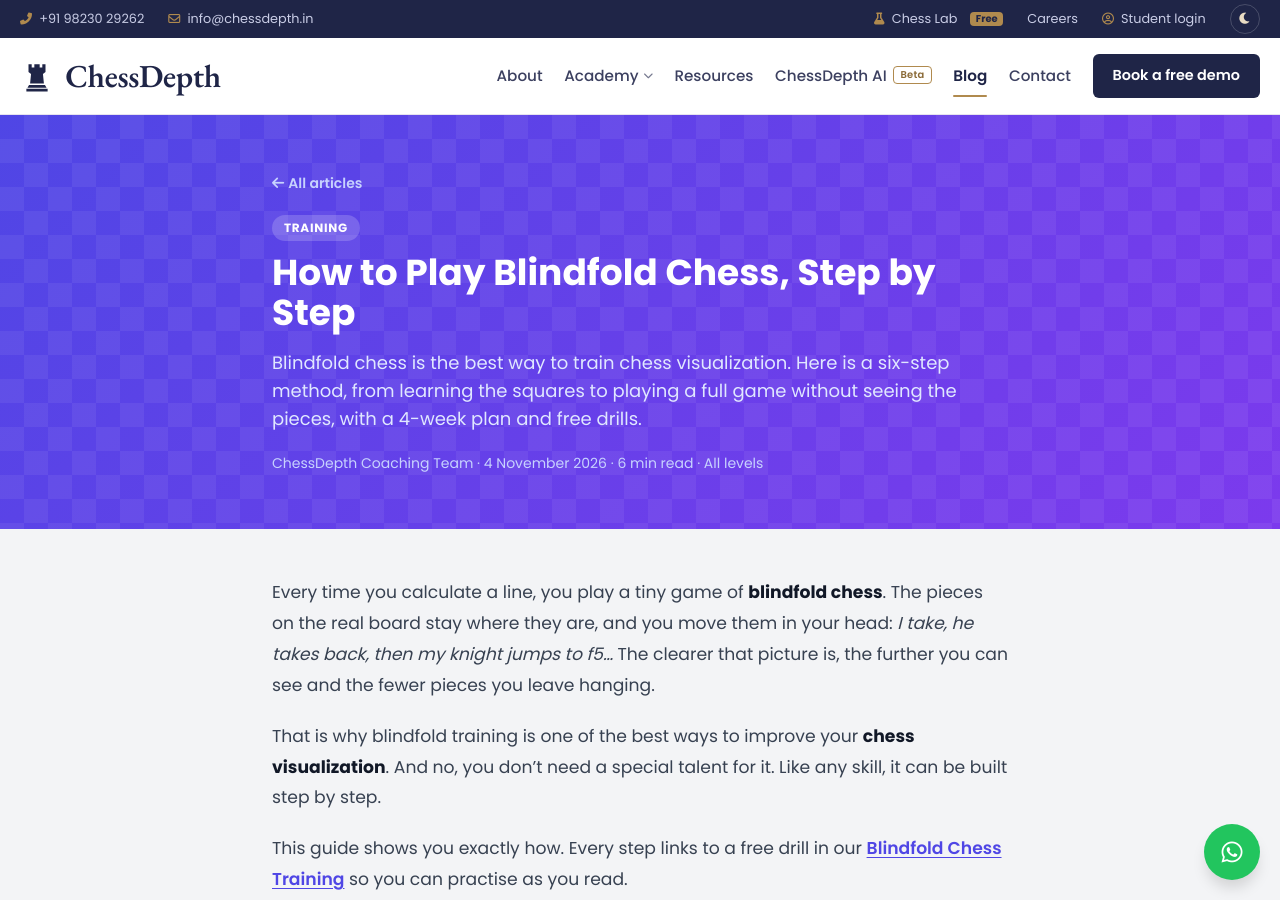
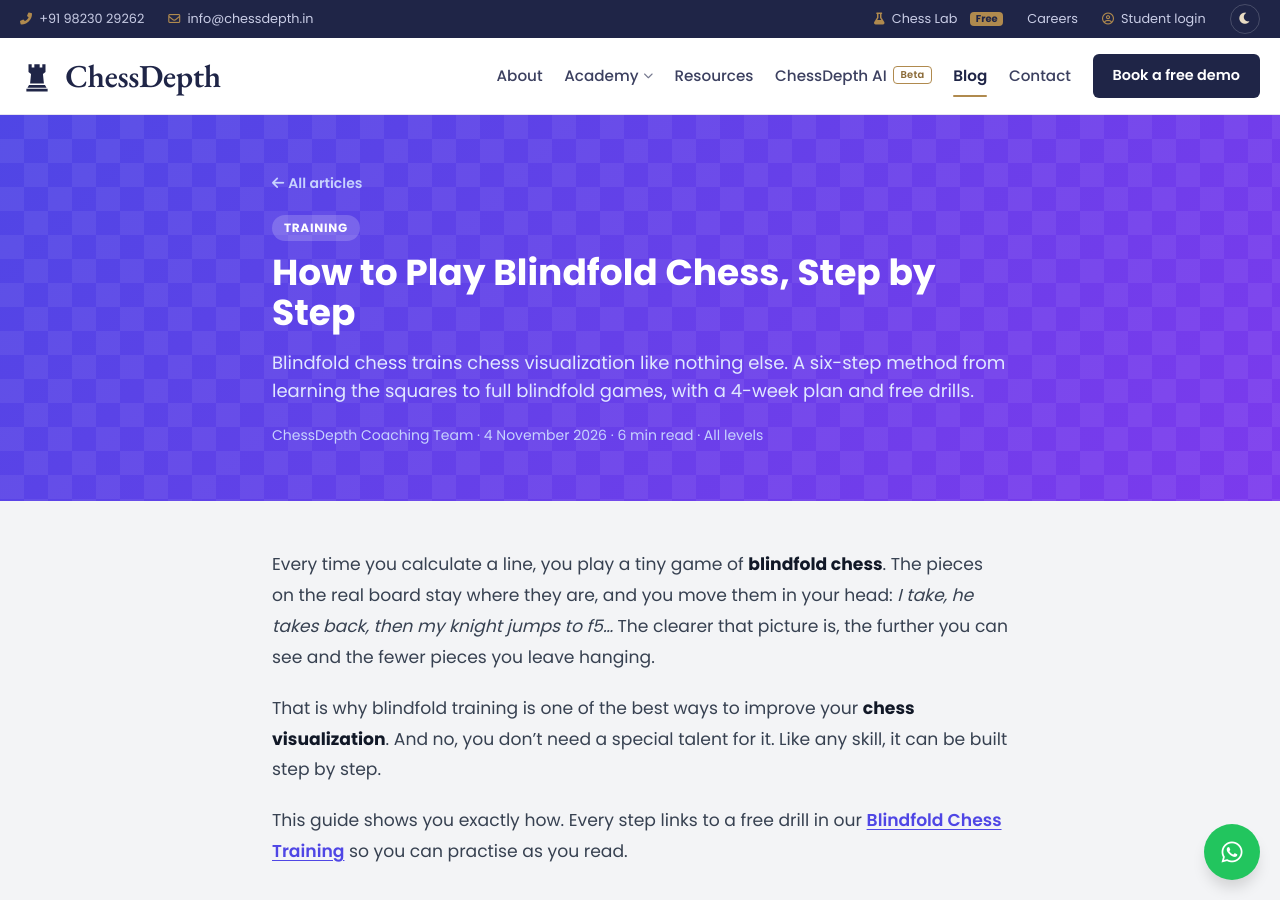
Before and after one commit to Sourabhjoshi1/Chess-Depth, a Jekyll site: the page built from _posts/2026-11-04-how-to-play-blindfold-chess.md, in a window 1280 px wide and 900 px high. Built offline with Jekyll 4.4.1, drawn with Linux system fonts in a browser that asks for light colours.

Commit message:
SEO: shorter titles and descriptions for the blindfold pages
Co-Authored-By: Claude Opus 5.5 <noreply@anthropic.com>
Claude-Session: https://claude.ai/code/session_017ZwxdNZGtw2tXrZdE2ZP9f

```diff
--- a/_posts/2026-11-04-how-to-play-blindfold-chess.md
+++ b/_posts/2026-11-04-how-to-play-blindfold-chess.md
@@ -1,7 +1,7 @@
 ---
-title: "How to Play Blindfold Chess: A Step-by-Step Guide to Chess Visualization"
+title: "How to Play Blindfold Chess: Step-by-Step Visualization Guide"
 headline: "How to Play Blindfold Chess, Step by Step"
-description: "Blindfold chess is the best way to train chess visualization. Here is a six-step method, from learning the squares to playing a full game without seeing the pieces, with a 4-week plan and free drills."
+description: "Blindfold chess trains chess visualization like nothing else. A six-step method from learning the squares to full blindfold games, with a 4-week plan and free drills."
 category: Training
 level: All levels
 image: /assets/images/og-blindfold.jpg
--- a/pages/blindfold.html
+++ b/pages/blindfold.html
@@ -1,11 +1,11 @@
 ---
-title: "Blindfold Chess Training: Free Online Trainer & Visualization Drills | ChessDepth"
+title: "Blindfold Chess Training: Free Online Trainer | ChessDepth"
 crumb: Blindfold Chess Training
 crumb_parent: Resources
 crumb_parent_url: /resources/
 image: /assets/images/og-blindfold.jpg
 last_modified_at: 2026-11-04
-description: "Learn blindfold chess free online: 10 visualization drills, a 28-day plan, a daily blindfold puzzle, blindfold mates and full blindfold games vs the computer. For kids and club players."
+description: "Learn blindfold chess free: 10 visualization drills, a 28-day plan, a daily blindfold puzzle and full blindfold games vs the computer. For kids and club players."
 permalink: /resources/blindfold/
 page_css: blindfold
 head_scripts:
```
